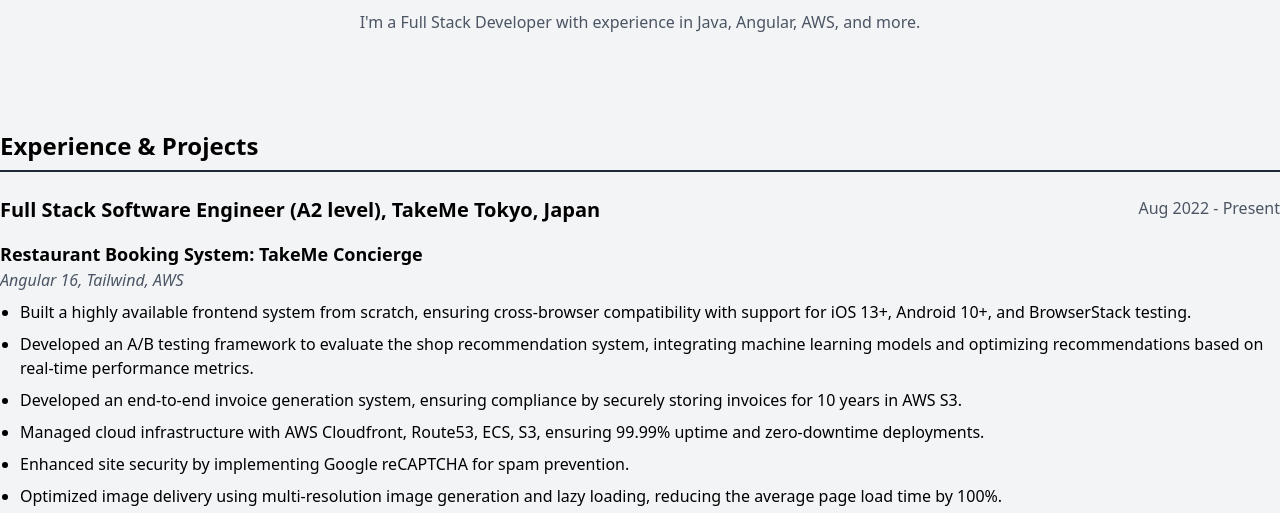
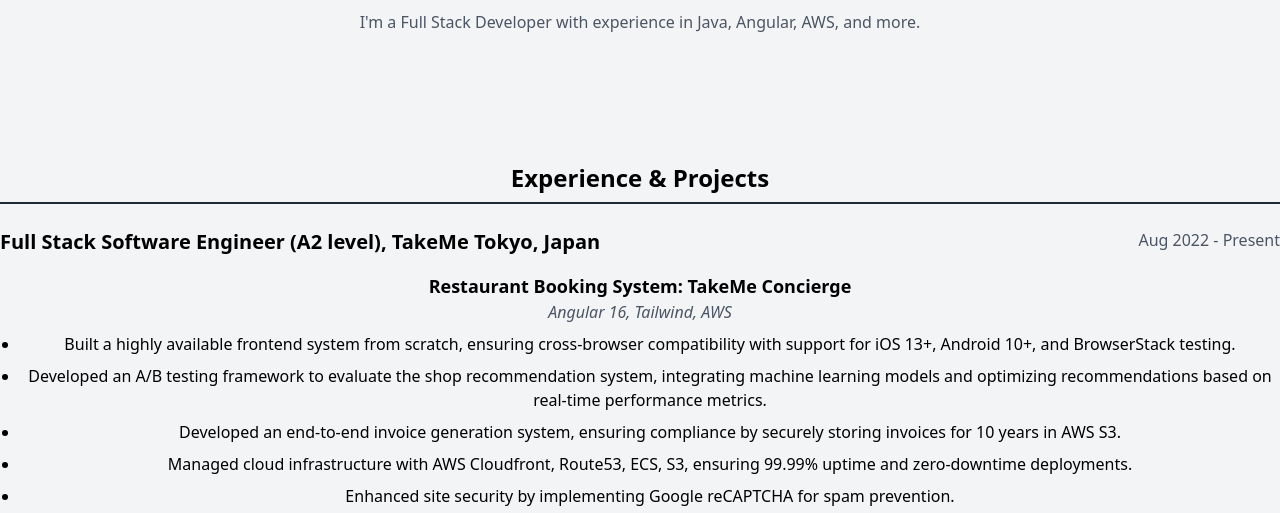
Before and after one commit to akshat98/github.io, a plain HTML site: page index.html in a window 1280 px wide. Shown: the part 358-871 px from the top of the page. Drawn offline with nearby package versions, Linux system fonts and the light colour scheme; a script that the page names is missing.

Commit message:
Update index.html

```diff
--- a/index.html
+++ b/index.html
@@ -33,7 +33,7 @@
 
 <!-- Experience Section -->
 <!-- Experience & Projects Section -->
-<section class="my-8">
+<section id="experience" class="text-center py-16">
   <h2 class="text-2xl font-bold border-b-2 border-gray-800 pb-2">Experience & Projects</h2>
 
   <!-- Experience Item Start -->
```
